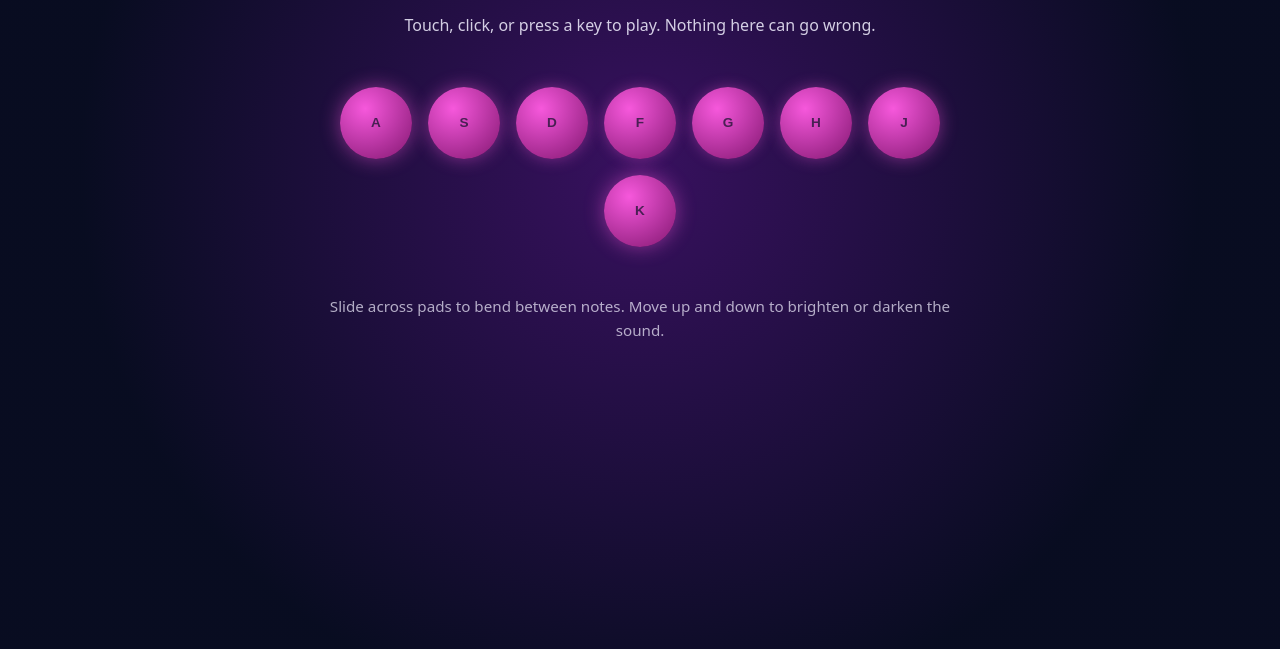
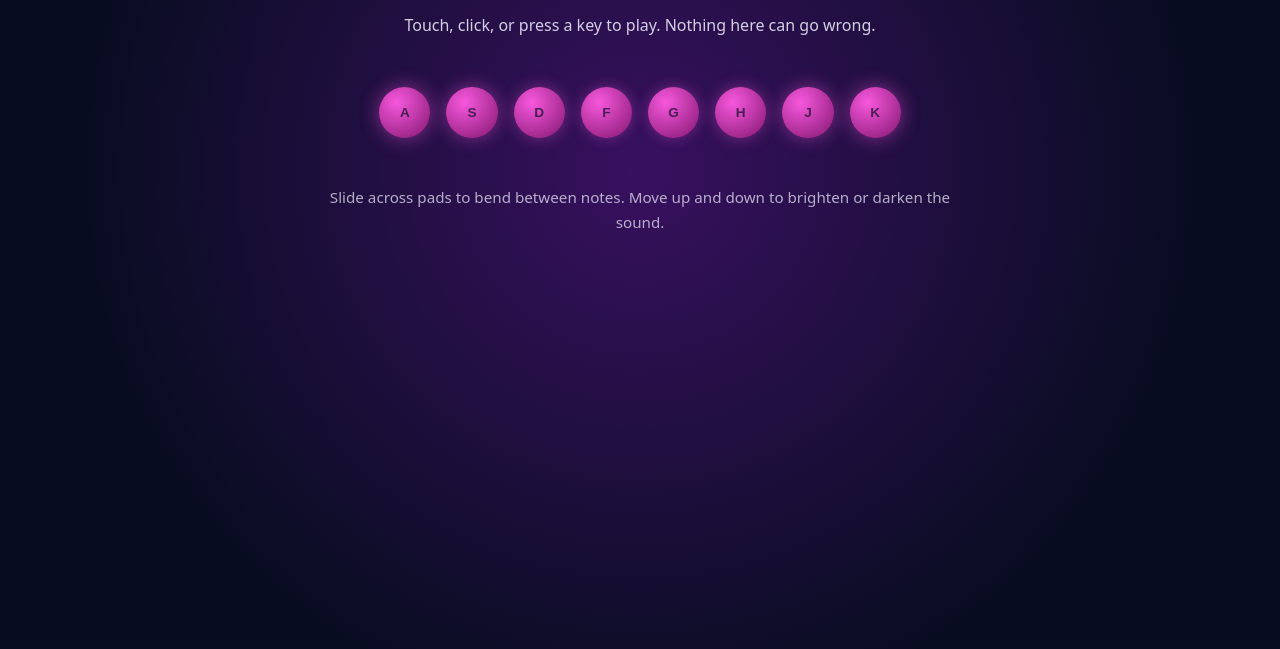
Before and after one commit to comp4020-agentic-coding-studio/comp4020-crit4-baishi, a website built with Vite: page index.html in a window 1280 px wide. Shown: the part 151-800 px from the top of the page. Built offline with nearby package versions, Linux system fonts and the light colour scheme.

Commit message:
styles.css: size pads against the row's own width, not the viewport
flex-wrap: wrap (9ab56fd) fixed the 200%-zoom mobile overflow, but the
pad size/gap clamps were still sized off raw vw. At wide viewports the
clamp saturates at its rem max regardless of how much room .instrument
actually has -- main caps it at 40rem (640px) -- so 8 pads at their vw
max plus gaps (688px) never fit the 640px row and it wrapped into 7+1
even at normal desktop zoom with no zoom applied at all. That wrap was
already visible in the screenshot taken right after 9ab56fd and was
misread as an unaffected single row.

Fix: container-type: inline-size on .instrument (already added for the
gap clamp) plus cqw on .pad's width/height, so pad size tracks the
instrument's real rendered width instead of the viewport. Verified via
getBoundingClientRect at both marking viewports, at normal zoom and at
200%: single row of 8 at both viewports' normal zoom, no horizontal
overflow at either viewport's 200% zoom, wraps to 2x4 only at mobile
200% zoom as intended.

```diff
--- a/styles.css
+++ b/styles.css
@@ -56,10 +56,11 @@ h1 {
 }
 
 .instrument {
+  container-type: inline-size;
   display: flex;
   justify-content: center;
   align-items: flex-end;
-  gap: clamp(0.25rem, 1.5vw, 1rem);
+  gap: clamp(0.25rem, 1.5cqw, 1rem);
   padding: 2rem 0;
   flex-wrap: wrap;
 }
@@ -70,8 +71,8 @@ h1 {
   border: none;
   border-radius: 50%;
   flex-shrink: 0;
-  width: clamp(2.25rem, 8vw, 4.5rem);
-  height: clamp(2.25rem, 8vw, 4.5rem);
+  width: clamp(2.25rem, 8cqw, 4.5rem);
+  height: clamp(2.25rem, 8cqw, 4.5rem);
   background: radial-gradient(
     circle at 35% 30%,
     hsl(calc(var(--bg-hue) + 60) 90% calc(55% + var(--glow) * 30%)),
```
